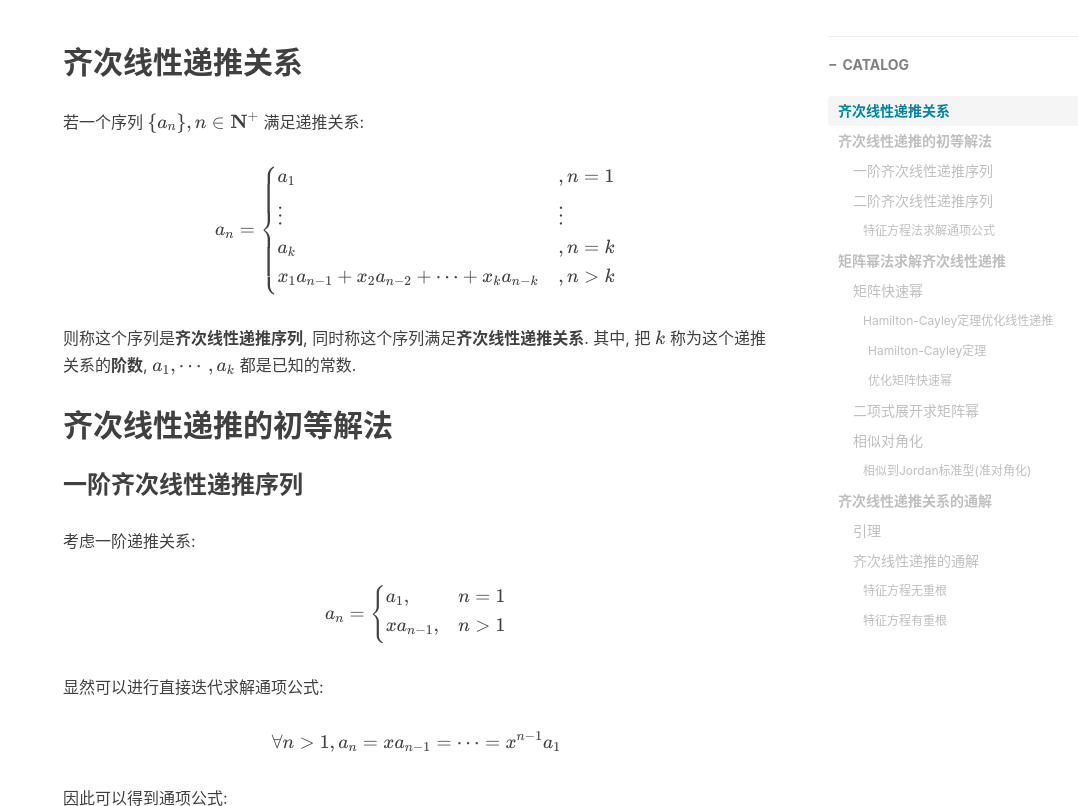
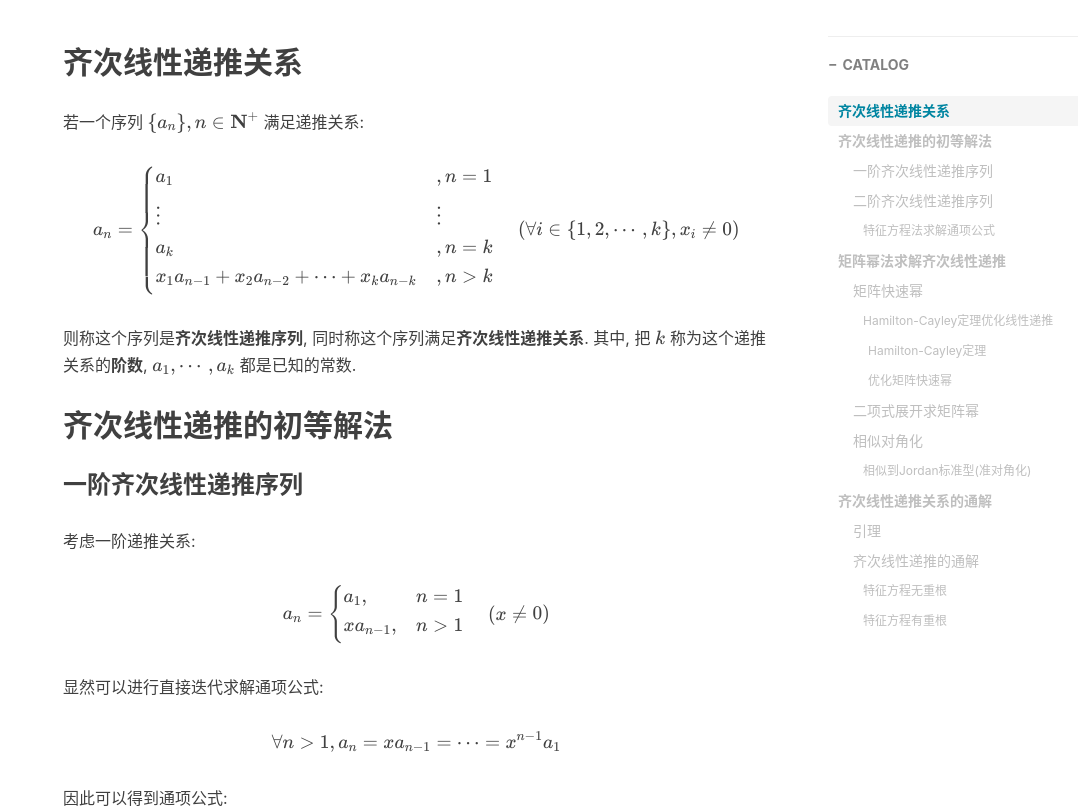
Before and after one commit to Coekjan/coekjan.github.io, a Jekyll site: the page built from _posts/Linear-Algebra/2021-02-15-Homogeneous-Linear-Recurrence-Sequence.md, in a window 1280 px wide and 900 px high, scrolled down 554 px, cut to the strip 94-900 px from the top of the window. Shown: the whole strip, without its empty margins (202-1280 px from the left). Built offline with Jekyll 4.4.1, drawn with Linux system fonts in a browser that asks for light colours; nearby versions of some CDN libraries; comment, search, counter and statistics services are not loaded.

Commit message:
Update 2021-02-15-Homogeneous-Linear-Recurrence-Sequence.md

```diff
--- a/_posts/Linear-Algebra/2021-02-15-Homogeneous-Linear-Recurrence-Sequence.md
+++ b/_posts/Linear-Algebra/2021-02-15-Homogeneous-Linear-Recurrence-Sequence.md
@@ -21,7 +21,7 @@ a_n=\left\{\begin{aligned}
     &\vdots&&\vdots\\
     &a_k&&,n=k\\
     &x_1a_{n-1}+x_2a_{n-2}+\dotsm+x_ka_{n-k}&&,n>k
-\end{aligned}\right.
+\end{aligned}\right.\quad(\forall i \in \{1,2,\dotsm,k\}, x_i\neq0)
 $$
 
 则称这个序列是**齐次线性递推序列**, 同时称这个序列满足**齐次线性递推关系**. 其中, 把 $k$ 称为这个递推关系的**阶数**, $a_1,\dotsm,a_k$ 都是已知的常数.
@@ -36,7 +36,7 @@ $$
 a_n=\left\{\begin{aligned}
     &a_1,&&n=1\\
     &xa_{n-1},&&n>1
-\end{aligned}\right.
+\end{aligned}\right.\quad(x\neq0)
 $$
 
 显然可以进行直接迭代求解通项公式:
```
